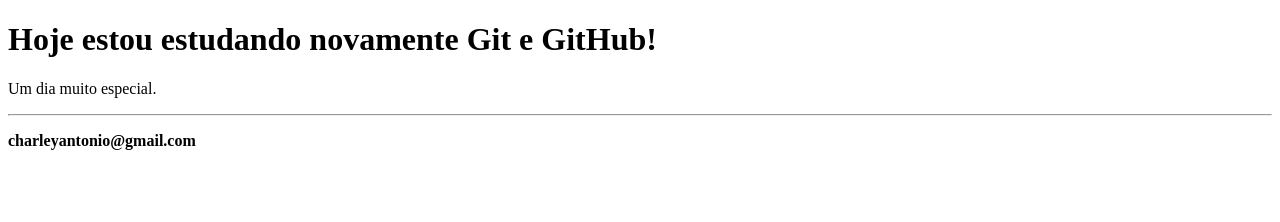
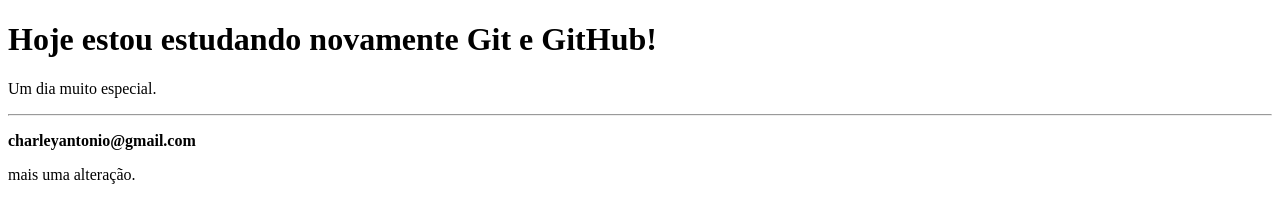
Before and after one commit to charleycosta1407/estudos-html, a plain HTML site: page site-exemplo/index.html in a window 1280 px wide. Drawn offline with Linux system fonts and the light colour scheme.

Commit message:
Update index.html

```diff
--- a/site-exemplo/index.html
+++ b/site-exemplo/index.html
@@ -11,5 +11,6 @@
        <p>Um dia muito especial.</p>
        <hr>
        <p><strong>charleyantonio@gmail.com</strong></p>
+       <p>mais uma alteração.</p>
 </body>
 </html>
```
